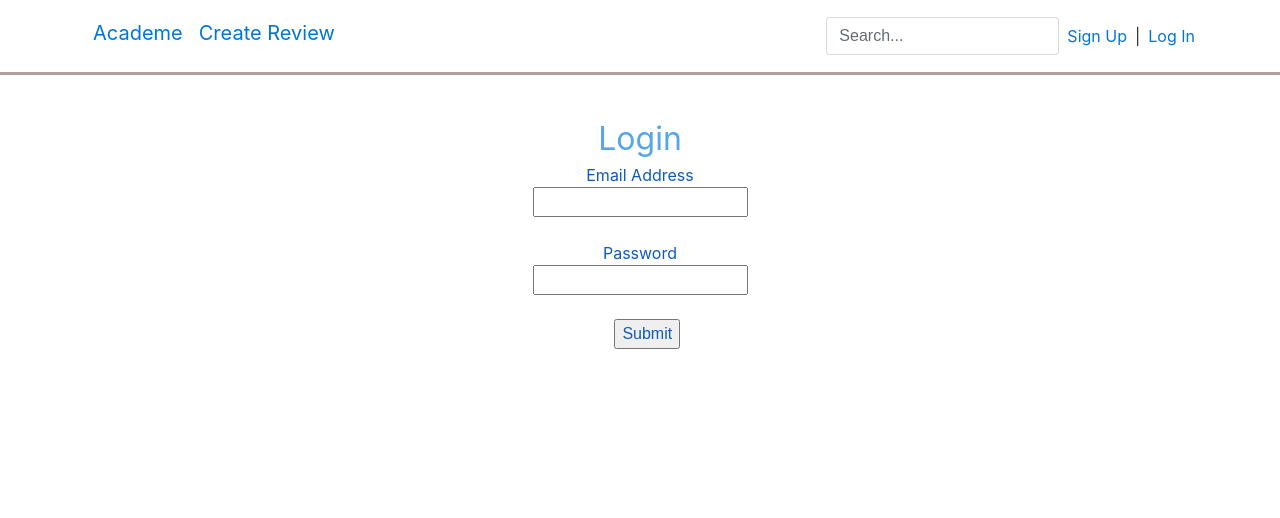
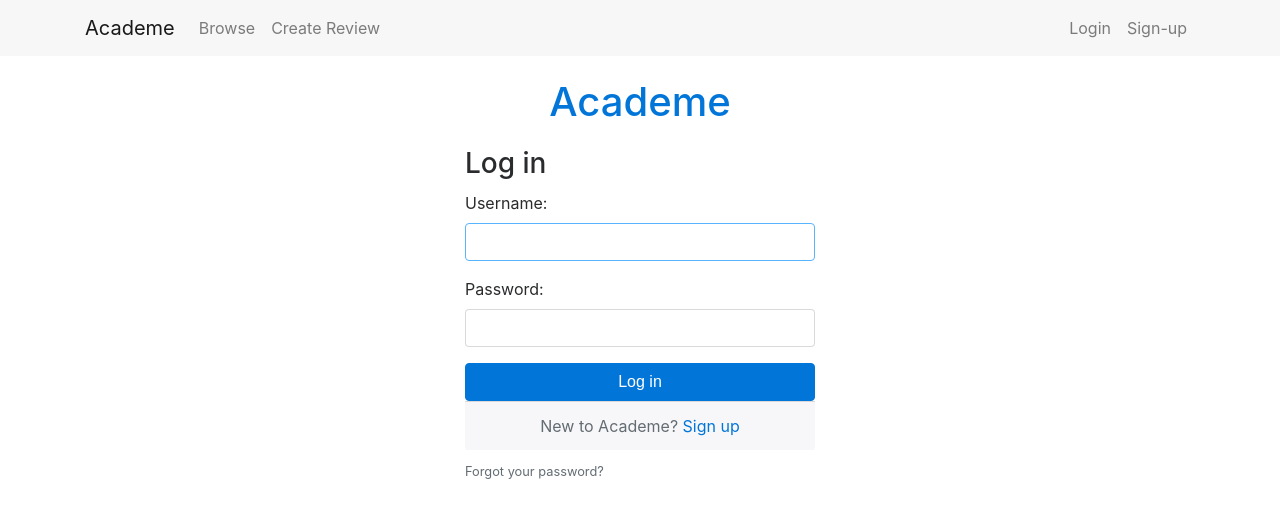
Before and after one commit to JayCay/Academe, a Django app: page /login/ in a window 1280 px wide. Shown: the top 518 px of the page. Run offline with Django 3.2, Linux system fonts and the light colour scheme; some libraries are stand-ins or nearby versions.

Commit message:
Revised Homepage and Navbar HTML

```diff
--- a/templates/base.html
+++ b/templates/base.html
@@ -5,6 +5,7 @@
 	<title>Academe</title>
 	<link rel="stylesheet" type="text/css" href="{% static 'css/main.css' %}">
 	<link rel="stylesheet" type="text/css" href="{% static 'css/bootstrap.min.css' %}">
+	<link rel="stylesheet" type="text/css" href="123.css">
 </head>
 <body>
 <nav class="navbar navbar-light navbar-toggleable-md bg-faded">
@@ -23,12 +24,12 @@
                     <a class="nav-link" href="{% url 'browse' %}">Browse</a>
                 </li>
                 <li class="nav-item">
-                    <a class="nav-link" href="{% url 'review' %}">Review</a>
+                    <a class="nav-link" href="{% url 'review' %}">Create Review</a>
                 </li>
             </ul>
             <form class="form-inline">
-                <input type="text" class="form-control" placeholder="Search">
-                <button class="btn btn-outline-success">Search</button>
+                <!--<input type="text" class="form-control" placeholder="Search">
+                <button class="btn btn-outline-success">Search</button> -->
                 <ul class="navbar-nav mr-auto">
                 	{% if user.is_authenticated %}
 	                <li class="nav-item">
--- a/templates/login.html
+++ b/templates/login.html
@@ -1,73 +1,31 @@
-{% load static %}
-<!DOCTYPE html>
-<html>
-<head>
-  <title></title>
-  <link rel="stylesheet" href="https://maxcdn.bootstrapcdn.com/bootstrap/4.0.0-alpha.6/css/bootstrap.min.css" integrity="sha384-rwoIResjU2yc3z8GV/NPeZWAv56rSmLldC3R/AZzGRnGxQQKnKkoFVhFQhNUwEyJ" crossorigin="anonymous">
-  <link rel="stylesheet" type="text/css" href="{% static 'css/123.css' %}">
-</head>
-<body>
+{% extends 'templates/base.html' %}
 
-   <!-- NAVBAR WITH FORM -->
-
-  <nav class="navbar navbar-light navbar-toggleable-md fix-top" id="nav">
+{% block content %}
 	<div class="container">
-            <div class="collapse navbar-collapse" id="navbarNav">
-
-
-            	<div>
-              		<ul class="navbar-nav mr-auto">
-                  		<li class="nav-item">
-                      		<a class="nav-link btn-lg text-primary" id="academe" href="{% url 'homepage' %}">Academe</a>
-                 		 </li>
-            	    </ul>
-            	</div>
-
-            	<div>
-              		<ul class="navbar-nav">
-                  		<li class="nav-item">
-                      		<a class="nav-link btn-lg text-primary ml-auto" id="create" href="createrev.html">Create Review</a>
-                 		 </li>
-            	    </ul>
-            	</div>
-
-              <form class="form-inline ml-auto">
-                <input type="text" class="form-control" placeholder="Search...">
-                <a id="signpage" href="{% url 'signup' %}">Sign Up </a>
-                <p id="split"> | </p>
-                <a id="logpage" href="{% url 'login' %}"> Log In </a>
+		<h1 class="text-center logo my-4">
+			<a href="{% url 'homepage'%}">Academe</a>
+		</h1>
+		<div class="row justify-content-center">
+			<div class="col-lg-4 col-md-6 col-sm-8">
+				<div class="">
+					<div class="card-body">
+						<h3 class="card-title">Log in</h3>
+						<form method="post" novalidate>
+							{% csrf_token %}
+							{% include 'templates/includes/form.html' %}
+							<button type="submit" class="btn btn-primary btn-block">Log in</button>
 						</form>
 					</div>
+					<div class="card-footer text-muted text-center">
+						New to Academe? <a href="{% url 'signup' %}">Sign up</a>
 					</div>
-    </nav>
-
-    <br>
-
-    <div>
-    	 <p>
-      		<div id="sign"> Login </div>
-
-        	<div>
-        		<form action="/action_page.php">
-
-
-          <div class="signup"> Email Address </div>
-          <input id="email" type="text" ><br>
-
-  				<div class="signup"> Password </div>
-  				<input id="pass" type="text" ><br>
-
-
-
-  				<input id="submit" type="submit" ><br>
-
-				</form>
 				</div>
-		</p>
+				<div class="text-xenter py-2">
+					<small>
+						<a href="#" class="text-muted">Forgot your password?</a>
+					</small>
 				</div>
-
-	{% block content %}
+			</div>
+		</div>
+	</div>
 {% endblock %}
-
-</body>
-</html>
```
Also changed, not shown: templates/index.html (+18 -65 lines), templates/signup.html (+11 -76 lines), db.sqlite3. Lines whose indentation alone changed are shown as unchanged.
